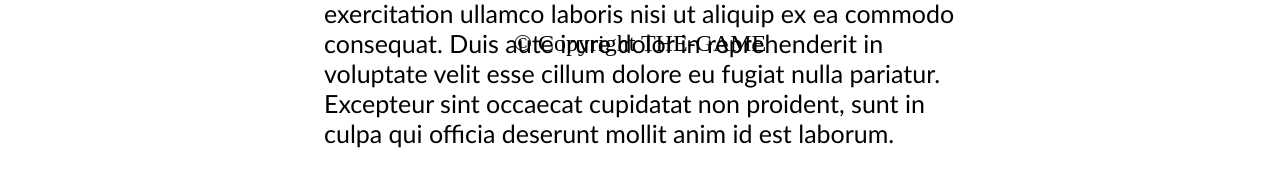
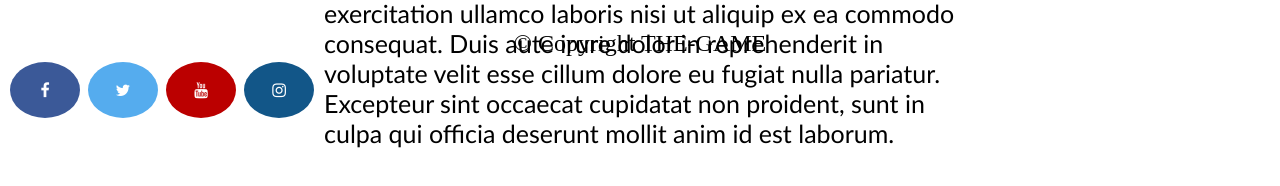
Before and after one commit to knandrikov/The-game, a plain HTML site: page HTML/index.html in a window 1280 px wide. Shown: the part 826-1012 px from the top of the page. Drawn offline with Linux system fonts and the light colour scheme; files whose address does not match are found by name.

Commit message:
added icons in index.html and css for these icons
added some icons for internet community.

```diff
--- a/CSS/video.css
+++ b/CSS/video.css
@@ -32,6 +32,39 @@ p {
 }
 
 .footer {
-    text-align: center;
     font-size: 1.5em;
 }
+
+.fa {
+    padding: 20px;
+    font-size: 30px;
+    width: 30px;
+    text-align: center;
+    text-decoration: none;
+    margin: 5px 2px;
+    border-radius: 50%;
+}
+
+.fa:hover {
+    opacity: 0.7;
+}
+
+.fa-facebook {
+    background: #3B5998;
+    color: white;
+}
+
+.fa-twitter {
+    background: #55ACEE;
+    color: white;
+}
+
+.fa-youtube {
+    background: #bb0000;
+    color: white;
+}
+
+.fa-instagram {
+    background: #125688;
+    color: white;
+}
--- a/HTML/index.html
+++ b/HTML/index.html
@@ -8,6 +8,8 @@
     <link rel="stylesheet" type="text/css" href="../CSS/navbar.css">
     <meta http-equiv="content-type" content="text/html; charset=UTF-8" />
     <link rel="stylesheet" type="text/css" href="C:\Users\user\Documents\GitHub\The-game\CSS\video.css">
+    <meta name="viewport" content="width=device-width, initial-scale=1">
+    <link rel="stylesheet" href="https://cdnjs.cloudflare.com/ajax/libs/font-awesome/4.7.0/css/font-awesome.min.css">
     <title>Home</title>
 </head>
 <style>
@@ -47,11 +49,15 @@
             </p>
         </div>
     </div>
-    <div class="footer" <center>
-        <footer>&copy; Copyright THE-GAME</footer>
+    <div class="footer">
+        <center>
+            <footer>&copy; Copyright THE-GAME</footer>
         </center>
     </div>
-
+    <a href="#" class="fa fa-facebook"></a>
+    <a href="#" class="fa fa-twitter"></a>
+    <a href="#" class="fa fa-youtube"></a>
+    <a href="#" class="fa fa-instagram"></a>
 </body>
 
 </html>
```
